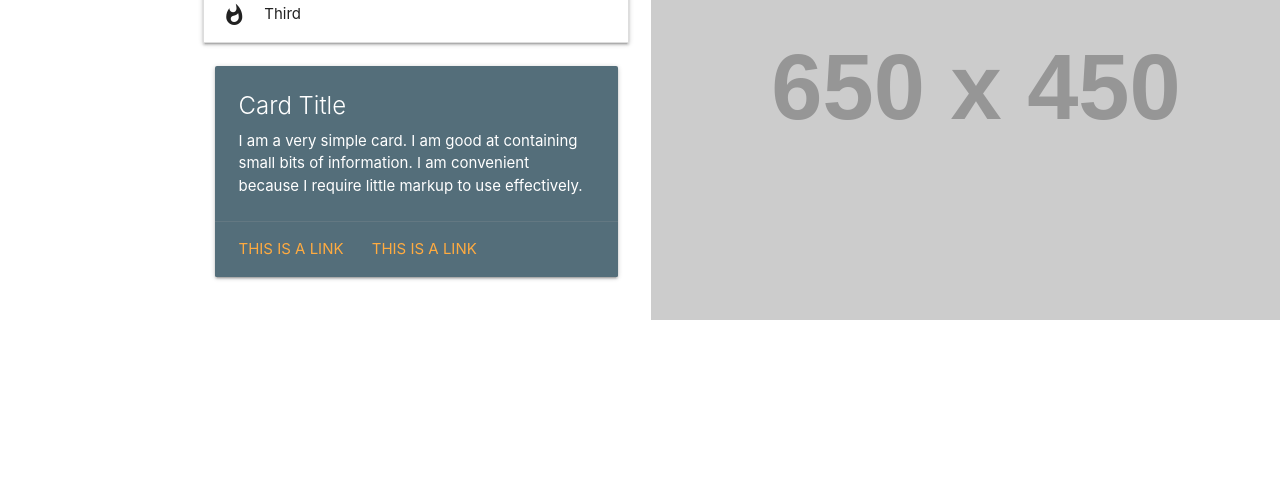
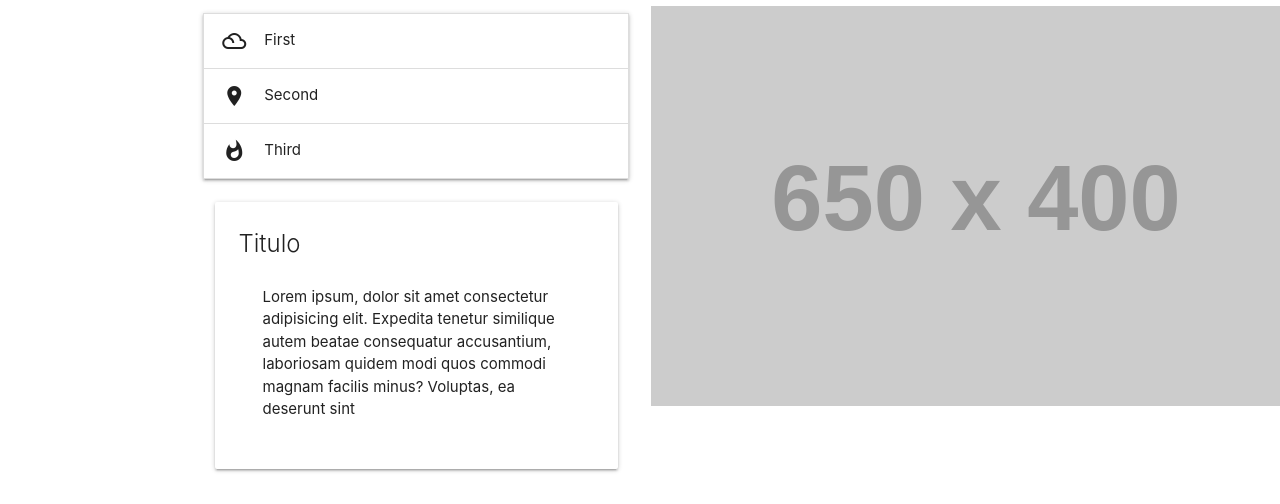
Before and after one commit to M-Eleoterio/EducaLivros, a plain HTML site: page index.html in a window 1280 px wide. Shown: the part 617-1121 px from the top of the page. Before the commit the page ends 963 px from the top, so only its background shows below. Drawn offline with nearby package versions, Linux system fonts and the light colour scheme; placeholder pictures from the web are drawn by us.

Commit message:
primeiro bloco do site

```diff
--- a/index.html
+++ b/index.html
@@ -49,6 +49,9 @@
     </div>
     <br />
     <div class="container">
+
+      <h1 class="">Bloco 1</h1>
+
       <div class="row">
         <div class="col s12 m6">
           <ul class="collapsible">
@@ -79,24 +82,14 @@
           </ul>
 
             <div class="col">
-              <div class="card blue-grey darken-1">
-                <div class="card-content white-text">
-                  <span class="card-title">Card Title</span>
-                  <p>
-                    I am a very simple card. I am good at containing small bits
-                    of information. I am convenient because I require little
-                    markup to use effectively.
-                  </p>
-                </div>
-                <div class="card-action">
-                  <a href="#">This is a link</a>
-                  <a href="#">This is a link</a>
-                </div>
+              <div class="card card-panel white">
+                  <div class="card-title">Titulo</div>
+                  <div class="card-content">Lorem ipsum, dolor sit amet consectetur adipisicing elit. Expedita tenetur similique autem beatae consequatur accusantium, laboriosam quidem modi quos commodi magnam facilis minus? Voluptas, ea deserunt sint </div>
               </div>
             </div>
         </div>
         <div class="col s12 m6 center">
-          <img src="https://placehold.jp/650x450.png" alt="" />
+          <img src="https://placehold.jp/650x400.png" alt="" />
         </div>
       </div>
     </div>
```
